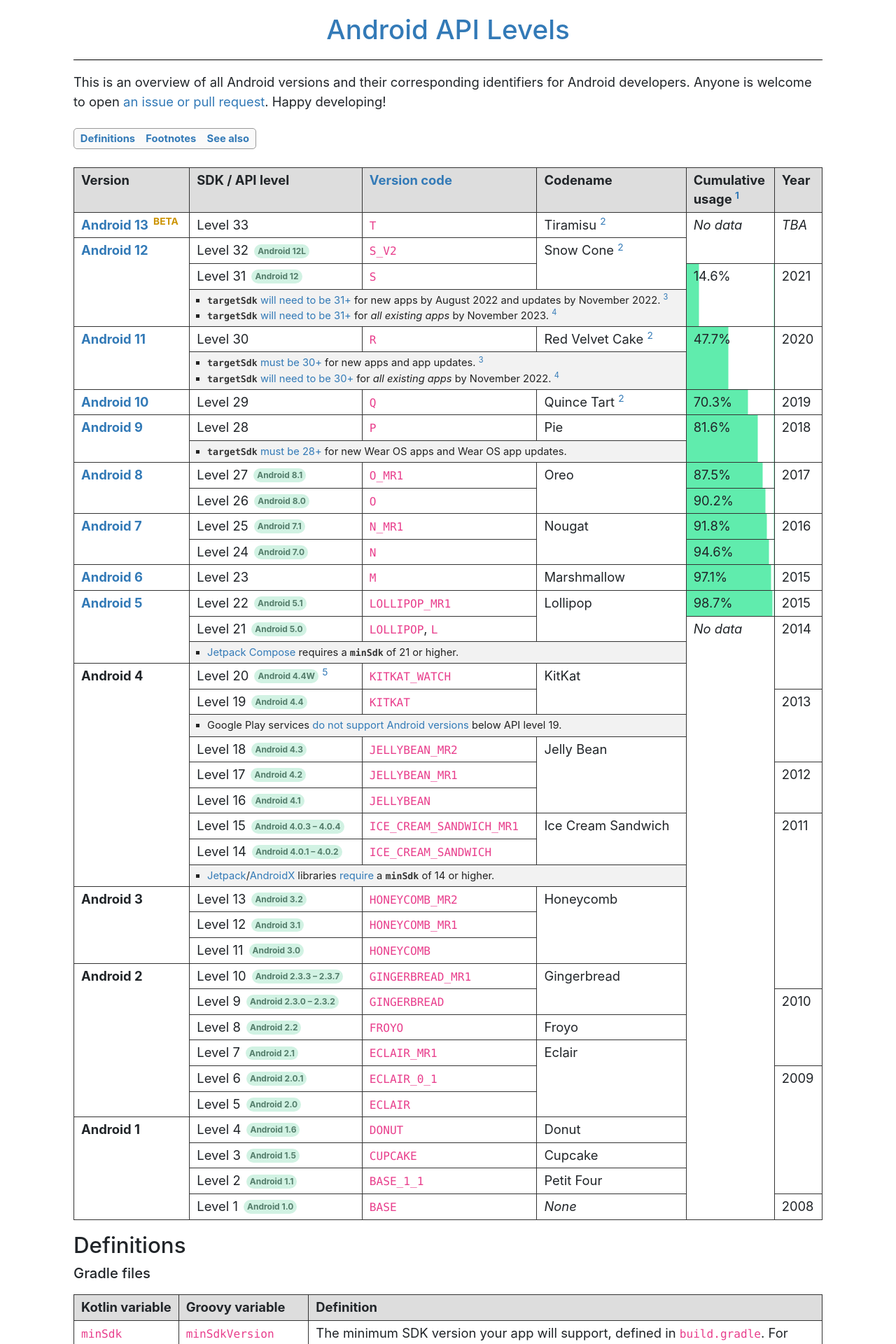
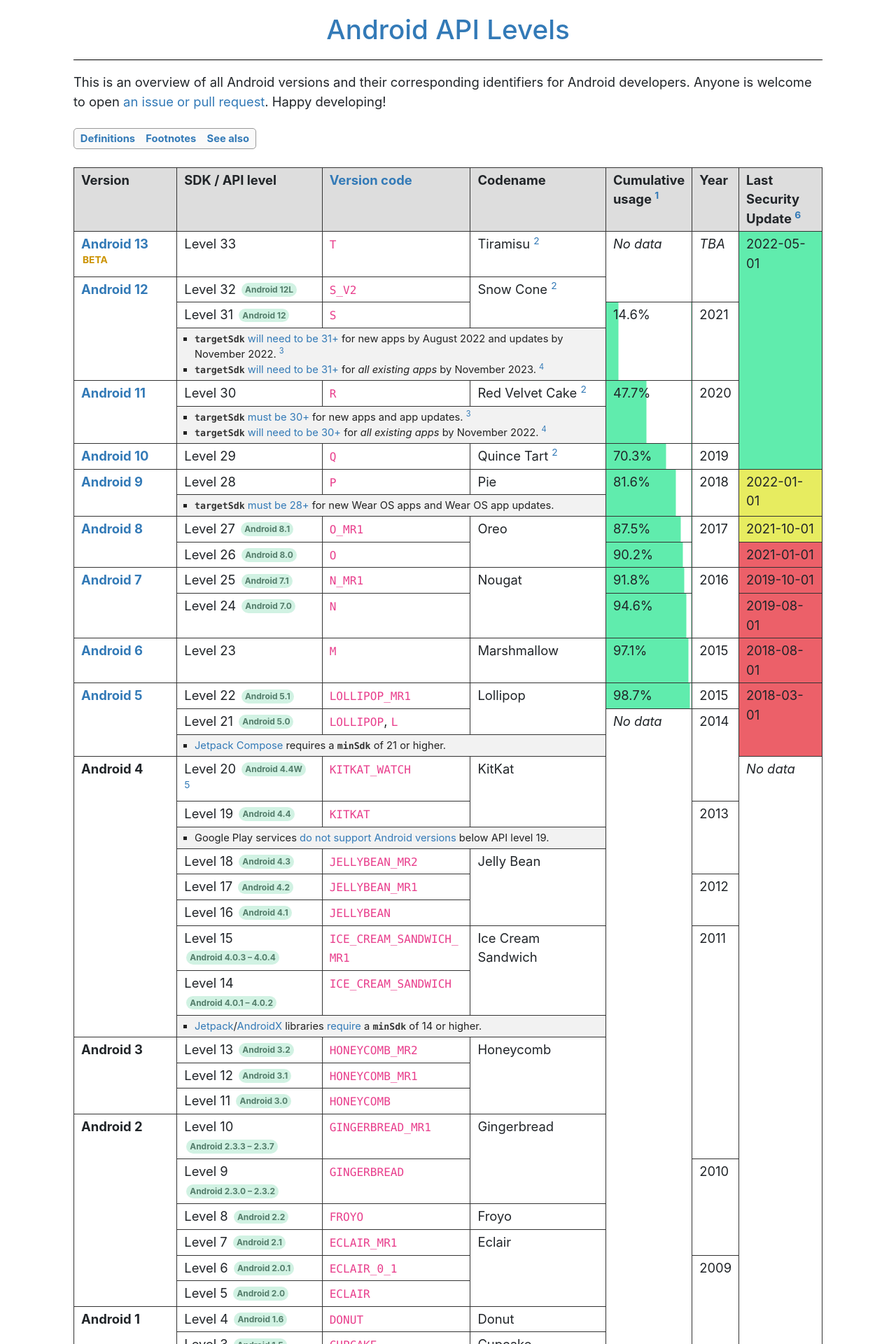
Before and after one commit to ebelinski/apilevels, a Jekyll site: the page built from index.md, in a window 1280 px wide. Shown: the top 1920 px of the page at 70% size. Built offline with Jekyll 4.4.1, drawn with Linux system fonts in a browser that asks for light colours; comment, search, counter and statistics services are not loaded; some of the changed text lies outside the part shown.

Commit message:
Added column for last security patch levels
Initial values from https://source.android.com/security/bulletin
and https://stackoverflow.com/a/64340664/7533867

```diff
--- a/css/main.scss
+++ b/css/main.scss
@@ -69,11 +69,15 @@
   }
 
   td.green {
-    background-color: #8efa93;
+    background-color: #60ECAD;
   }
 
-  td.light-green {
-    background-color: #e7fae8;
+  td.yellow {
+    background-color: #e7ec60;
+  }
+
+  td.red {
+    background-color: #ec6069;
   }
 }
 
@@ -240,11 +244,15 @@
 
   table {
     td.green {
-      background-color: #0d8321;
+      background-color: #006236;
     }
 
-    td.light-green {
-      background-color: #0d4d14;
+    td.yellow {
+      background-color: #b6b900;
+    }
+
+    td.red {
+      background-color: #7e0d1b;
     }
   }
 
--- a/index.md
+++ b/index.md
@@ -21,6 +21,10 @@
       <sup id="fnref:1"><a href="#fn:1" class="footnote">1</a></sup>
     </th>
     <th>Year</th>
+    <th>
+      Last<br>Security<br>Update
+      <sup id="fnref:6"><a href="#fn:6" class="footnote">6</a></sup>
+    </th>
   </tr>
   <tr>
     <td>
@@ -35,6 +39,7 @@
     </td>
     <td rowspan="2"><i>No data</i></td>
     <td rowspan="2"><i>TBA</i></td>
+    <td rowspan="7" class="green">2022-05-01</td>
   </tr>
   <tr>
     <td rowspan="3">
@@ -103,6 +108,7 @@
     <td>Pie</td>
     {% include progress-cell.html rowspan=2 percentage=81.6 %}
     <td rowspan="2">2018</td>
+    <td rowspan="2" class="yellow">2022-01-01</td>
   </tr>
   <tr class="table-notes"><td colspan="3">
     <ul>
@@ -118,11 +124,13 @@
     <td rowspan="2">Oreo</td>
     {% include progress-cell.html rowspan=1 percentage=87.5 %}
     <td rowspan="2">2017</td>
+    <td class="yellow">2021-10-01</td>
   </tr>
   <tr>
     <td>Level 26 <span class="subversion">Android 8.0</span></td>
     <td><code>O</code></td>
     {% include progress-cell.html rowspan=1 percentage=90.2 %}
+    <td class="red">2021-01-01</td>
   </tr>
   <tr>
     <td rowspan="2">
@@ -133,11 +141,13 @@
     <td rowspan="2">Nougat</td>
     {% include progress-cell.html rowspan=1 percentage=91.8 %}
     <td rowspan="2">2016</td>
+    <td class="red">2019-10-01</td>
   </tr>
   <tr>
     <td>Level 24 <span class="subversion">Android 7.0</span></td>
     <td><code>N</code></td>
     {% include progress-cell.html rowspan=1 percentage=94.6 %}
+    <td class="red">2019-08-01</td>
   </tr>
   <tr>
     <td>
@@ -148,6 +158,7 @@
     <td>Marshmallow</td>
     {% include progress-cell.html rowspan=1 percentage=97.1 %}
     <td>2015</td>
+    <td class="red">2018-08-01</td>
   </tr>
   <tr>
     <td rowspan="3">
@@ -158,6 +169,7 @@
     <td rowspan="2">Lollipop</td>
     {% include progress-cell.html rowspan=1 percentage=98.7 %}
     <td>2015</td>
+    <td rowspan="3" class="red">2018-03-01</td>
   </tr>
   <tr>
     <td>Level 21 <span class="subversion">Android 5.0</span></td>
@@ -178,6 +190,7 @@
     </td>
     <td><code>KITKAT_WATCH</code></td>
     <td rowspan="2">KitKat</td>
+    <td rowspan="22"><i>No data</i></td>
   </tr>
   <tr>
     <td>
@@ -348,6 +361,9 @@
     <li id="fn:5">
       <p>Android 4.4W is the first Android release for Android Wear. <a href="#fnref:5" class="reversefootnote">↩</a></p>
     </li>
+    <li id="fn:6">
+      <p>Security patch levels were last updated on <b>June 1, 2022</b> using data from <a href="https://source.android.com/security/bulletin">AOSP Security Bulletins</a>. These dates may have changed significantly since the last update. You may update the figures yourself with a <a href="https://github.com/ebelinski/apilevels">pull request</a>. <a href="#fnref:6" class="reversefootnote">↩</a></p>
+    </li>
   </ol>
 </div>
 
```
